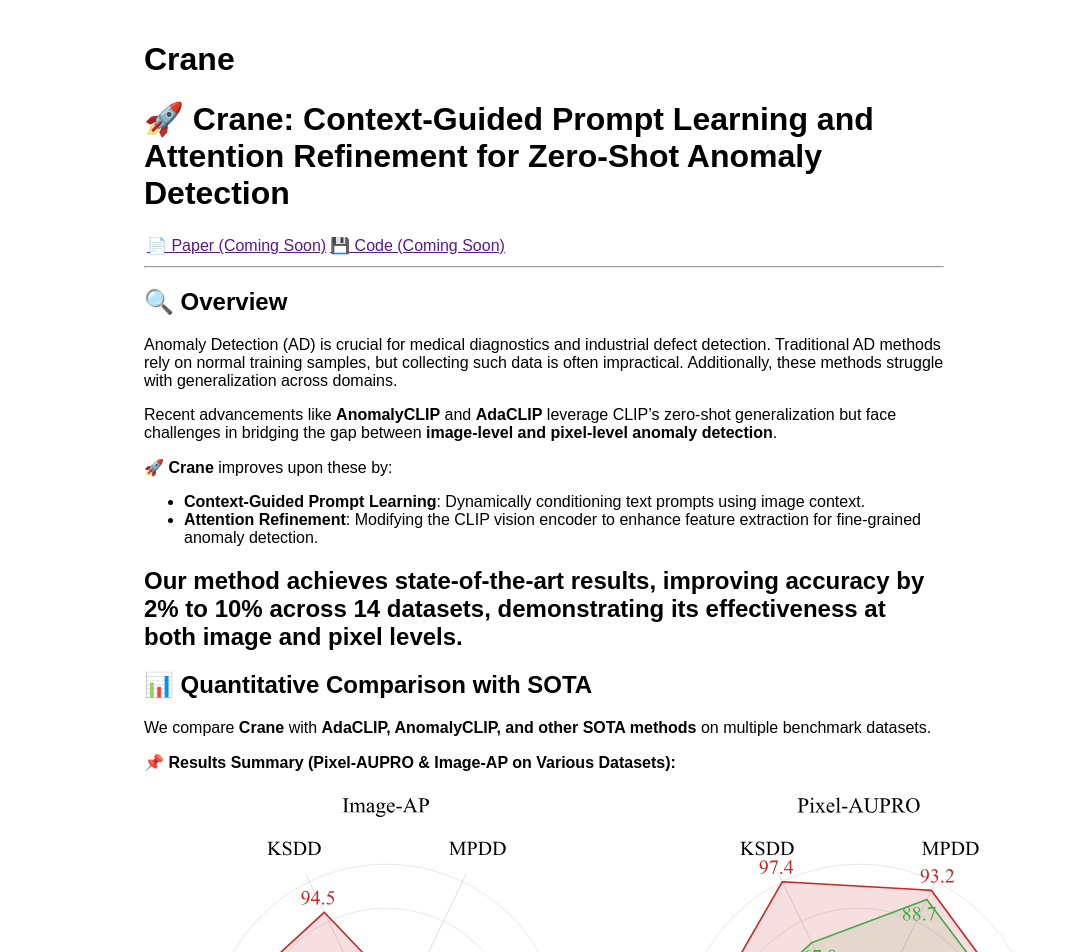
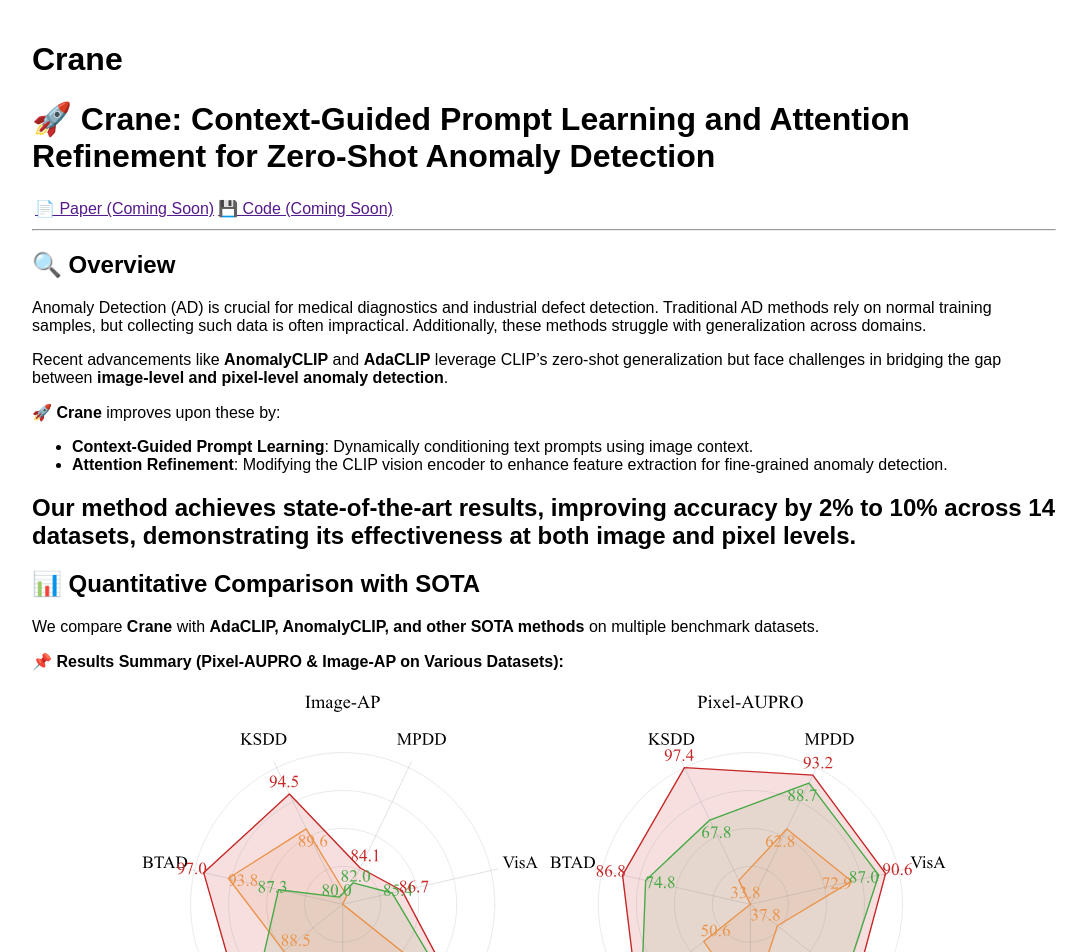
Before and after one commit to AlirezaSalehy/Crane, a Jekyll site: the page built from index.md, in a window 1280 px wide. Shown: the top 952 px of the page, without its empty margins (96-1182 px from the left). Built offline with Jekyll 4.4.1, drawn with Linux system fonts in a browser that asks for light colours.

Commit message:
width problem

```diff
--- a/assets/style.css
+++ b/assets/style.css
@@ -1,6 +1,13 @@
 body {
     font-family: Arial, sans-serif;
-    max-width: 800px;
+    max-width: 80%;
     margin: auto;
     padding: 20px;
 }
+
+img {
+    max-width: 80%;
+    height: auto;
+    display: block;
+    margin: auto;
+}
```
